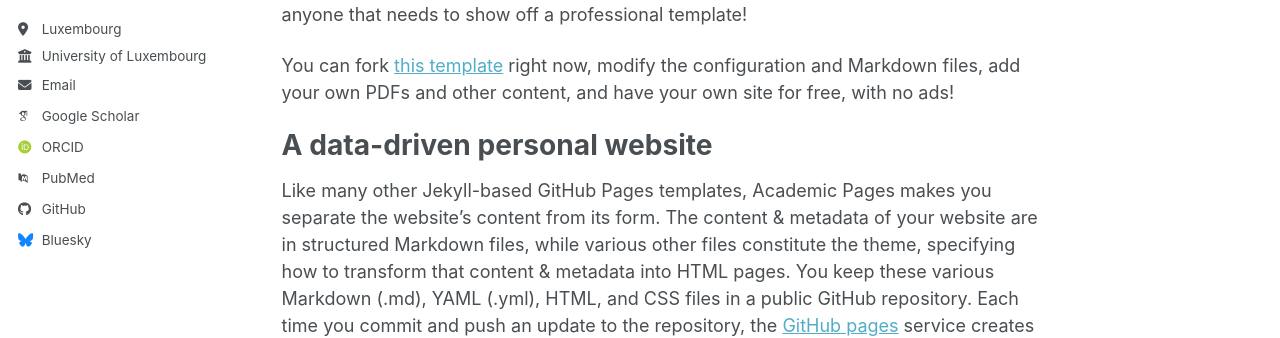
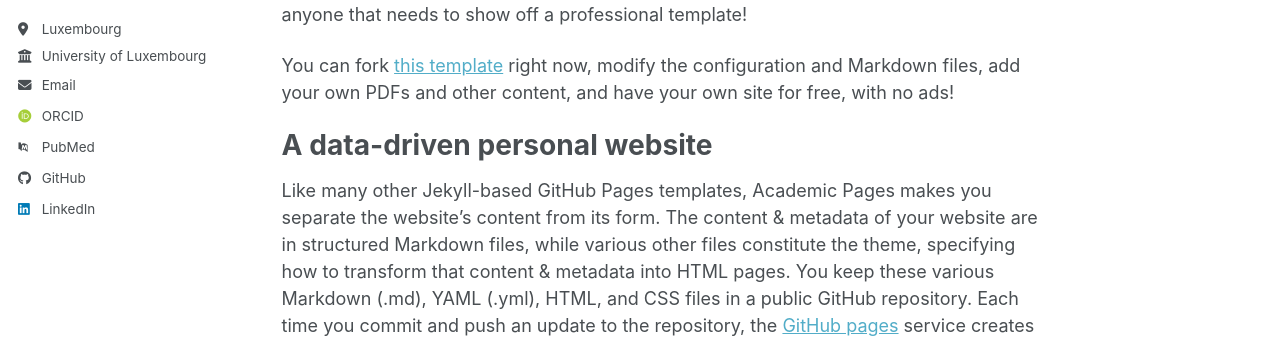
Before and after one commit to EvieGraus/eviegraus.github.io, a Jekyll site: the page built from _pages/about.md, in a window 1280 px wide. Shown: the part 359-697 px from the top of the page. Built offline with Jekyll 4.4.1, drawn with Linux system fonts in a browser that asks for light colours; some web fonts are replaced; a script bundle is joined from its source files by our own code; library files that are not in the unit come from our copies; part of the change alters nothing that is shown.

Commit message:
Update _config.yml

```diff
--- a/_config.yml
+++ b/_config.yml
@@ -35,10 +35,10 @@ author:
   # Academic websites
   academia         : # URL
   arxiv            : # URL - Update with the correct link to your profile
-  googlescholar    : "https://scholar.google.com/citations?user=PS_CX0AAAAAJ"
+  googlescholar    : # "https://scholar.google.com/citations?user=PS_CX0AAAAAJ"
   inspire-hep      : # URL
   impactstory      : # URL
-  orcid            : "https://orcid.org/yourorcidurl"
+  orcid            : "https://orcid.org/0009-0004-6055-7510"
   semantic         : # URL
   ssrn             : # URL
   pubmed           : "https://www.ncbi.nlm.nih.gov/pubmed/?term=john+snow"
@@ -57,7 +57,7 @@ author:
 
   # Social media
   artstation       : # Username
-  bluesky          : "bsky.app" # Replace this with you Bluesky username
+  bluesky          : # "bsky.app" # Replace this with you Bluesky username
   facebook         : # Username
   flickr           : # Username
   foursquare       : # Username
@@ -66,7 +66,7 @@ author:
   keybase          : # Username
   instagram        : # Username
   lastfm           : # Username
-  linkedin         : # Username
+  linkedin         : "https://lu.linkedin.com/in/eviegraus"
   mastodon         : # URL
   medium           : # URL
   pinterest        : # Username
```
